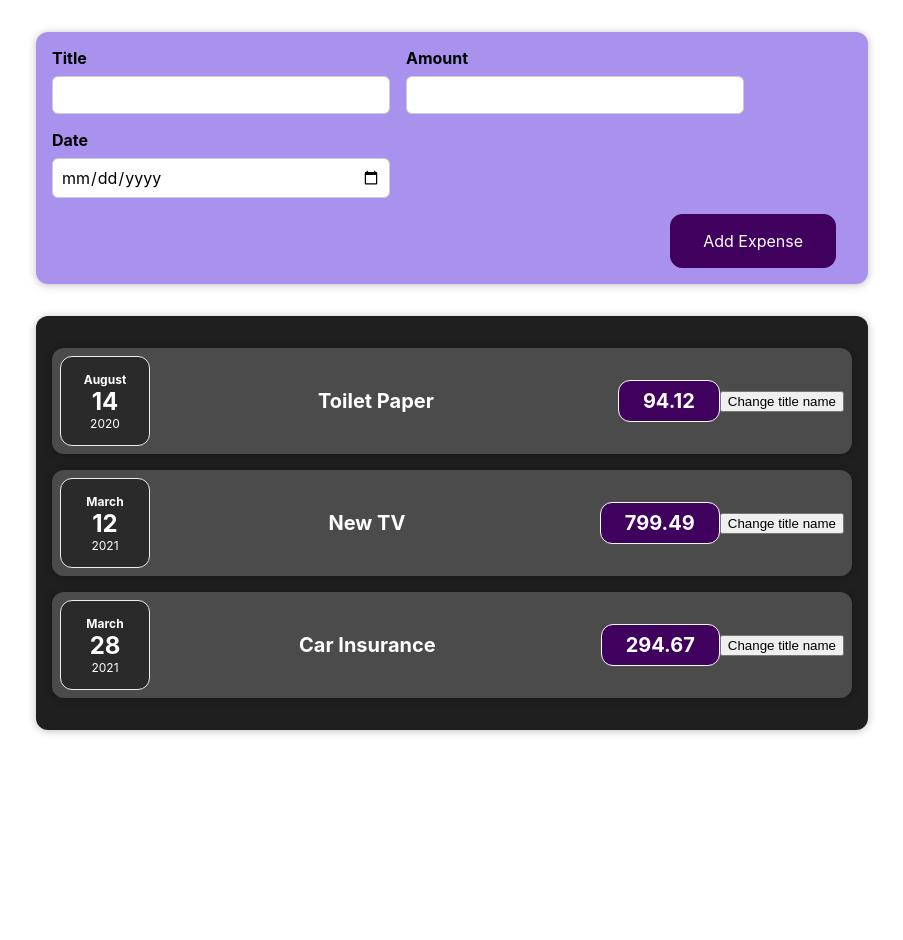
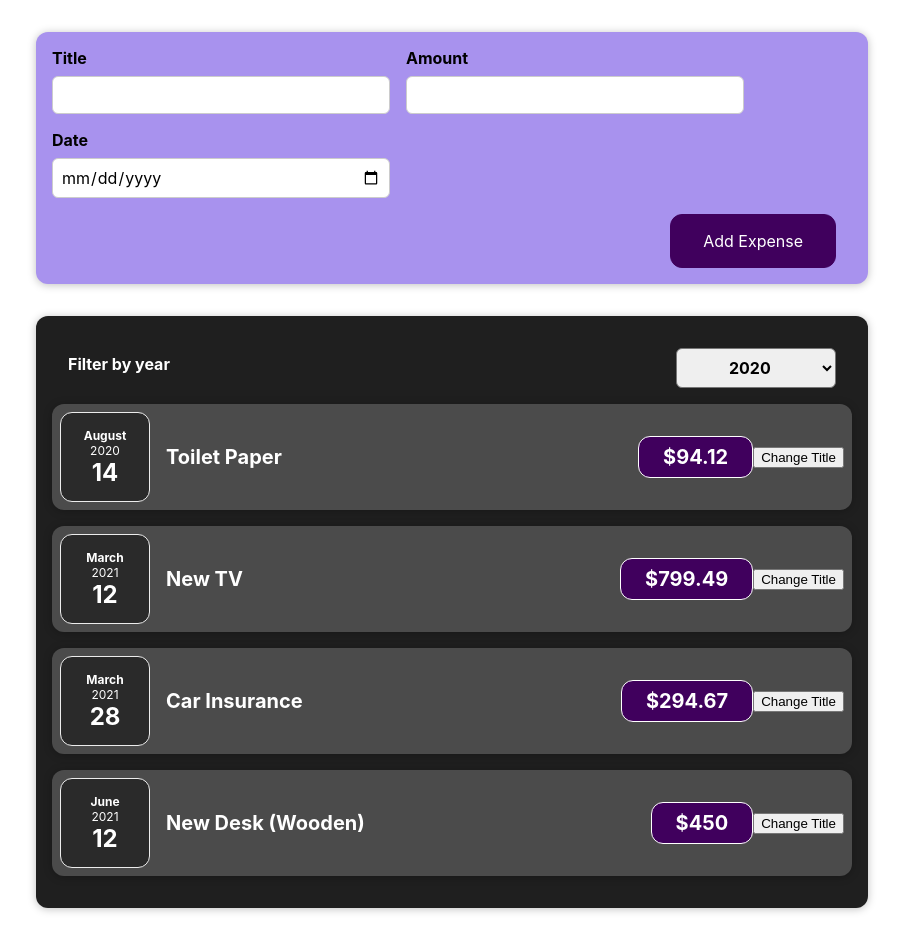
Before and after one commit to sangeetparashar/learningReact, a React (Create React App) app: page / in a window 1280 px wide. Shown: the whole page, without its empty margins (188-1091 px from the left). Before the commit the page ends 800 px from the top, so only its background shows below. Built offline with nearby package versions, Linux system fonts and the light colour scheme.

Commit message:
format + create lists that can be extended/data binding

```diff
--- a/src/App.js
+++ b/src/App.js
@@ -1,9 +1,9 @@
-import "./App.css";
-import "./Components/Expenses/ExpenseItem";
+import React, { useState } from "react";
+
+import NewExpense from "./Components/NewExpense/NewExpense";
 import Expenses from "./Components/Expenses/Expenses";
-import NewExpense from "./Components/NewExpense/NewExpense";
 
-const expenses = [
+const DUMMY_EXPENSES = [
   {
     id: "e1",
     title: "Toilet Paper",
@@ -26,10 +26,25 @@
 ];
 
 const App = () => {
+  const [expenses, setExpenses] = useState(DUMMY_EXPENSES);
+
+  const addExpenseHandler = (expense) => {
+    setExpenses((prevExpenses) => {
+      return [expense, ...prevExpenses];
+    });
+  };
+
+  // return React.createElement(
+  //   'div',
+  //   {},
+  //   React.createElement('h2', {}, "Let's get started!"),
+  //   React.createElement(Expenses, { items: expenses })
+  // );
+
   return (
-    <div className="App">
-      <NewExpense />
-      <Expenses item={expenses} />
+    <div>
+      <NewExpense onAddExpense={addExpenseHandler} />
+      <Expenses items={expenses} />
     </div>
   );
 };
--- a/src/Components/Expenses/ExpenseDate.js
+++ b/src/Components/Expenses/ExpenseDate.js
@@ -1,17 +1,17 @@
 import "./ExpenseDate.css";
 
-const ExpenseDate = (data) => {
-  const month = data.expenseDate.toLocaleString("en-US", { month: "long" });
-  const day = data.expenseDate.toLocaleString("en-US", { day: "2-digit" });
-  const year = data.expenseDate.getFullYear();
+function ExpenseDate(props) {
+  const month = props.date.toLocaleString("en-US", { month: "long" });
+  const day = props.date.toLocaleString("en-US", { day: "2-digit" });
+  const year = props.date.getFullYear();
 
   return (
     <div className="expense-date">
       <div className="expense-date__month">{month}</div>
+      <div className="expense-date__year">{year}</div>
       <div className="expense-date__day">{day}</div>
-      <div className="expense-date__year">{year}</div>
     </div>
   );
-};
+}
 
 export default ExpenseDate;
--- a/src/Components/Expenses/ExpenseItem.js
+++ b/src/Components/Expenses/ExpenseItem.js
@@ -1,24 +1,26 @@
-import { useState } from "react";
-import "./ExpenseItem.css";
+import React, { useState } from "react";
+
 import ExpenseDate from "./ExpenseDate";
 import Card from "../UI/Card";
+import "./ExpenseItem.css";
 
-const ExpenseItem = (expense) => {
-  const [title, setTitle] = useState(expense.title);
+const ExpenseItem = (props) => {
+  const [title, setTitle] = useState(props.title);
+  console.log("ExpenseItem evaluated by React");
 
   const clickHandler = () => {
-    setTitle("Updated");
+    setTitle("Updated!");
     console.log(title);
   };
 
   return (
     <Card className="expense-item">
-      <ExpenseDate expenseDate={expense.date}></ExpenseDate>
+      <ExpenseDate date={props.date} />
       <div className="expense-item__description">
         <h2>{title}</h2>
-        <div className="expense-item__price">{expense.amount}</div>
+        <div className="expense-item__price">${props.amount}</div>
       </div>
-      <button onClick={clickHandler}>Change title name</button>
+      <button onClick={clickHandler}>Change Title</button>
     </Card>
   );
 };
--- a/src/Components/Expenses/Expenses.js
+++ b/src/Components/Expenses/Expenses.js
@@ -1,26 +1,34 @@
-import "./Expenses.css";
+import React, { useState } from "react";
+
 import ExpenseItem from "./ExpenseItem";
 import Card from "../UI/Card";
+import ExpensesFilter from "../ExpensesFilter";
+import "./Expenses.css";
 
-const Expenses = (prop) => {
+const Expenses = (props) => {
+  const [filteredYear, setFilteredYear] = useState("2020");
+
+  const filterChangeHandler = (selectedYear) => {
+    setFilteredYear(selectedYear);
+  };
+
   return (
-    <Card className="expenses">
-      <ExpenseItem
-        title={prop.item[0].title}
-        amount={prop.item[0].amount}
-        date={prop.item[0].date}
-      />
-      <ExpenseItem
-        title={prop.item[1].title}
-        amount={prop.item[1].amount}
-        date={prop.item[1].date}
-      />
-      <ExpenseItem
-        title={prop.item[2].title}
-        amount={prop.item[2].amount}
-        date={prop.item[2].date}
-      />
-    </Card>
+    <div>
+      <Card className="expenses">
+        <ExpensesFilter
+          selected={filteredYear}
+          onChangeFilter={filterChangeHandler}
+        />
+        {props.items.map((expense) => (
+          <ExpenseItem
+            key={expense.id}
+            title={expense.title}
+            amount={expense.amount}
+            date={expense.date}
+          />
+        ))}
+      </Card>
+    </div>
   );
 };
 
--- /dev/null
+++ b/src/Components/ExpensesFilter.css
@@ -0,0 +1,24 @@
+.expenses-filter {
+  color: white;
+  padding: 0 1rem;
+}
+
+.expenses-filter__control {
+  display: flex;
+  width: 100%;
+  align-items: center;
+  justify-content: space-between;
+  margin: 1rem 0;
+}
+
+.expenses-filter label {
+  font-weight: bold;
+  margin-bottom: 0.5rem;
+}
+
+.expenses-filter select {
+  font: inherit;
+  padding: 0.5rem 3rem;
+  font-weight: bold;
+  border-radius: 6px;
+}
--- /dev/null
+++ b/src/Components/ExpensesFilter.js
@@ -0,0 +1,25 @@
+import React from "react";
+
+import "./ExpensesFilter.css";
+
+const ExpensesFilter = (props) => {
+  const dropdownChangeHandler = (event) => {
+    props.onChangeFilter(event.target.value);
+  };
+
+  return (
+    <div className="expenses-filter">
+      <div className="expenses-filter__control">
+        <label>Filter by year</label>
+        <select value={props.selected} onChange={dropdownChangeHandler}>
+          <option value="2022">2022</option>
+          <option value="2021">2021</option>
+          <option value="2020">2020</option>
+          <option value="2019">2019</option>
+        </select>
+      </div>
+    </div>
+  );
+};
+
+export default ExpensesFilter;
--- a/src/Components/NewExpense/ExpenseForm.js
+++ b/src/Components/NewExpense/ExpenseForm.js
@@ -1,35 +1,57 @@
+import React, { useState } from "react";
+
 import "./ExpenseForm.css";
-import { useState } from "react";
 
-const ExpenseForm = () => {
-  const [title, setTitle] = useState("");
-  const [amount, setAmount] = useState("");
-  const [date, setDate] = useState("");
+const ExpenseForm = (props) => {
+  const [enteredTitle, setEnteredTitle] = useState("");
+  const [enteredAmount, setEnteredAmount] = useState("");
+  const [enteredDate, setEnteredDate] = useState("");
+  // const [userInput, setUserInput] = useState({
+  //   enteredTitle: '',
+  //   enteredAmount: '',
+  //   enteredDate: '',
+  // });
 
   const titleChangeHandler = (event) => {
-    setTitle(event.target.value);
+    setEnteredTitle(event.target.value);
+    // setUserInput({
+    //   ...userInput,
+    //   enteredTitle: event.target.value,
+    // });
+    // setUserInput((prevState) => {
+    //   return { ...prevState, enteredTitle: event.target.value };
+    // });
   };
 
   const amountChangeHandler = (event) => {
-    setAmount(event.target.value);
+    setEnteredAmount(event.target.value);
+    // setUserInput({
+    //   ...userInput,
+    //   enteredAmount: event.target.value,
+    // });
   };
 
   const dateChangeHandler = (event) => {
-    setDate(event.target.value);
+    setEnteredDate(event.target.value);
+    // setUserInput({
+    //   ...userInput,
+    //   enteredDate: event.target.value,
+    // });
   };
 
   const submitHandler = (event) => {
     event.preventDefault();
-    const expense = {
-      expenseTitle: title,
-      expenseAmount: amount,
-      expenseDate: new Date(date),
+
+    const expenseData = {
+      title: enteredTitle,
+      amount: enteredAmount,
+      date: new Date(enteredDate),
     };
-    console.log(expense);
 
-    setTitle("");
-    setAmount("");
-    setDate("");
+    props.onSaveExpenseData(expenseData);
+    setEnteredTitle("");
+    setEnteredAmount("");
+    setEnteredDate("");
   };
 
   return (
@@ -37,25 +59,29 @@
       <div className="new-expense__controls">
         <div className="new-expense__control">
           <label>Title</label>
-          <input type="text" value={title} onChange={titleChangeHandler} />
+          <input
+            type="text"
+            value={enteredTitle}
+            onChange={titleChangeHandler}
+          />
         </div>
         <div className="new-expense__control">
           <label>Amount</label>
           <input
-            value={amount}
             type="number"
             min="0.01"
             step="0.01"
+            value={enteredAmount}
             onChange={amountChangeHandler}
           />
         </div>
         <div className="new-expense__control">
           <label>Date</label>
           <input
-            value={date}
             type="date"
-            min="2022-01-01"
-            max="2023-12-31"
+            min="2019-01-01"
+            max="2022-12-31"
+            value={enteredDate}
             onChange={dateChangeHandler}
           />
         </div>
--- a/src/Components/NewExpense/NewExpense.js
+++ b/src/Components/NewExpense/NewExpense.js
@@ -1,10 +1,20 @@
+import React from "react";
+
 import ExpenseForm from "./ExpenseForm";
 import "./NewExpense.css";
 
-const NewExpense = () => {
+const NewExpense = (props) => {
+  const saveExpenseDataHandler = (enteredExpenseData) => {
+    const expenseData = {
+      ...enteredExpenseData,
+      id: Math.random().toString(),
+    };
+    props.onAddExpense(expenseData);
+  };
+
   return (
     <div className="new-expense">
-      <ExpenseForm></ExpenseForm>
+      <ExpenseForm onSaveExpenseData={saveExpenseDataHandler} />
     </div>
   );
 };
```
